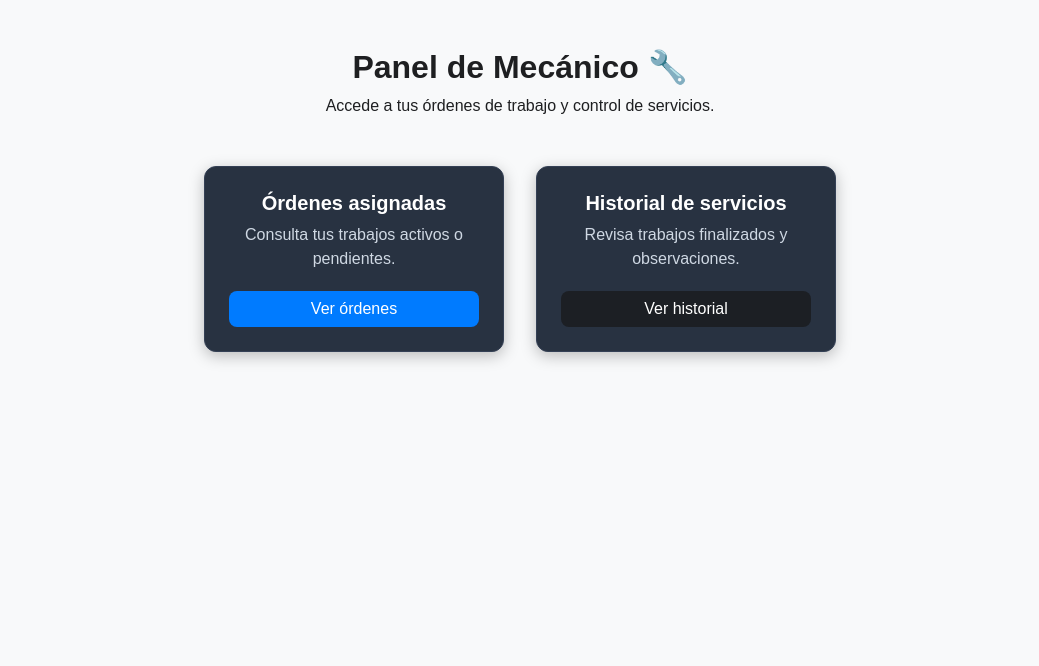
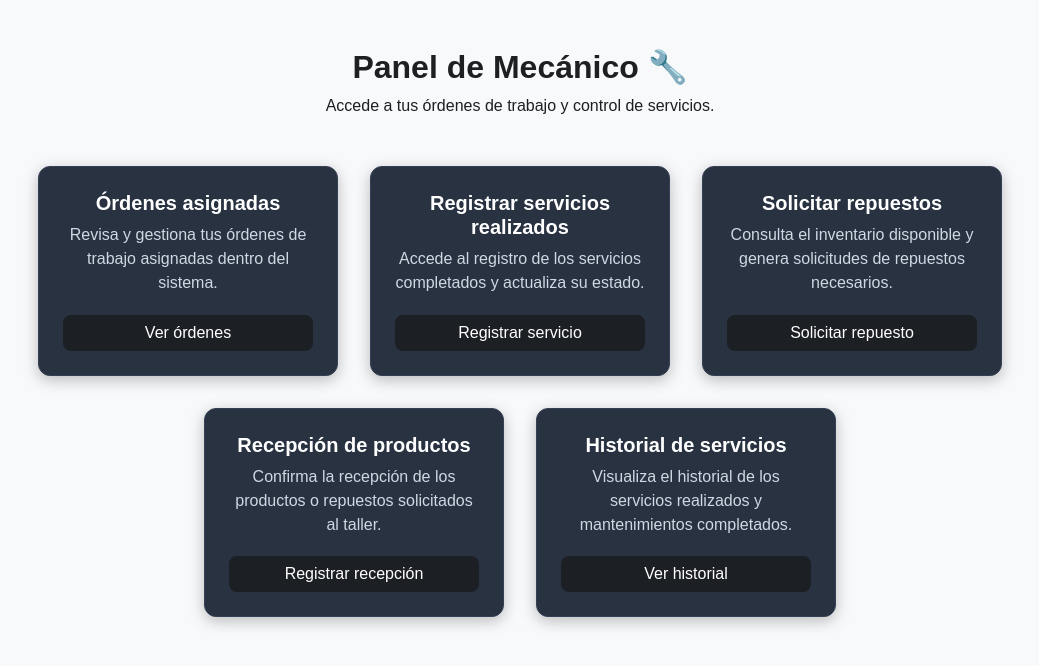
Before and after one commit to RoaStack/Serviexpress, a Django app: template usuarios/templates/usuarios/mecanico/dashboard_mecanico.html in a window 1280 px wide. Shown: the part 58-724 px from the top of the page, without its empty margins (120-1159 px from the left). Run offline with Django 5.2, Linux system fonts and the light colour scheme; the template is opened without the code that fills it, so the values that code supplies are empty.

Commit message:
actualizacion en dashboards

```diff
--- a/usuarios/templates/usuarios/mecanico/dashboard_mecanico.html
+++ b/usuarios/templates/usuarios/mecanico/dashboard_mecanico.html
@@ -14,13 +14,31 @@
   <div class="dashboard-grid mt-5">
     <div class="card">
       <h5>Órdenes asignadas</h5>
-      <p>Consulta tus trabajos activos o pendientes.</p>
-      <a href="#" class="btn btn-warning">Ver órdenes</a>
+      <p>Revisa y gestiona tus órdenes de trabajo asignadas dentro del sistema.</p>
+      <a href="#" class="btn btn-dark">Ver órdenes</a>
+    </div>
+
+    <div class="card">
+      <h5>Registrar servicios realizados</h5>
+      <p>Accede al registro de los servicios completados y actualiza su estado.</p>
+      <a href="#" class="btn btn-dark">Registrar servicio</a>
+    </div>
+
+    <div class="card">
+      <h5>Solicitar repuestos</h5>
+      <p>Consulta el inventario disponible y genera solicitudes de repuestos necesarios.</p>
+      <a href="#" class="btn btn-dark">Solicitar repuesto</a>
+    </div>
+
+    <div class="card">
+      <h5>Recepción de productos</h5>
+      <p>Confirma la recepción de los productos o repuestos solicitados al taller.</p>
+      <a href="#" class="btn btn-dark">Registrar recepción</a>
     </div>
 
     <div class="card">
       <h5>Historial de servicios</h5>
-      <p>Revisa trabajos finalizados y observaciones.</p>
+      <p>Visualiza el historial de los servicios realizados y mantenimientos completados.</p>
       <a href="#" class="btn btn-dark">Ver historial</a>
     </div>
   </div>
```
